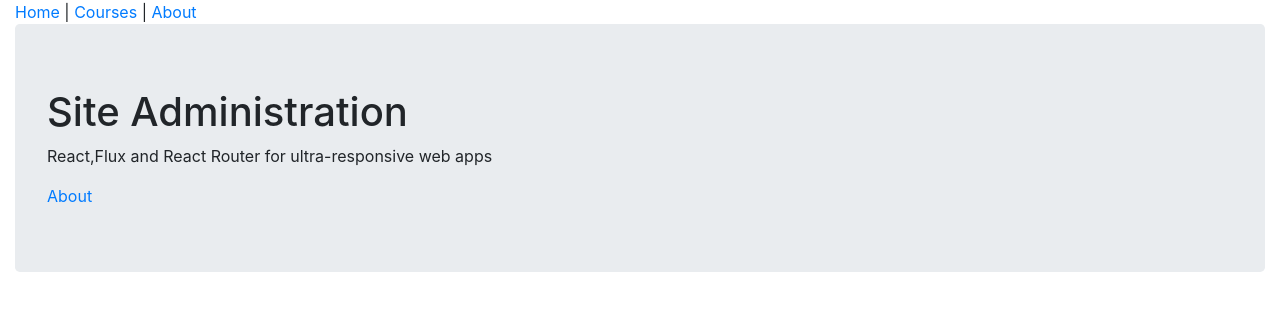
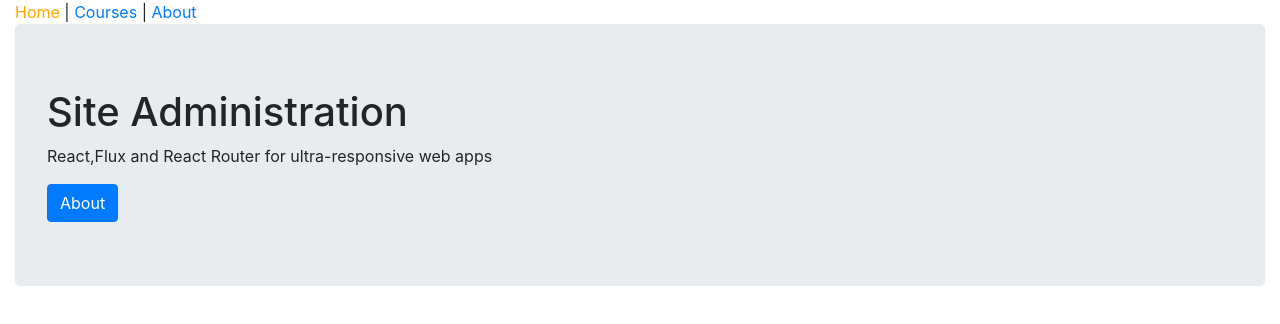
Before and after one commit to adnan-sahin/react-with-flux, a React (Create React App) app: page / in a window 1280 px wide. Shown: the top 324 px of the page. Built offline with nearby package versions, Linux system fonts and the light colour scheme; no server answers.

Commit message:
routing feature is integrated

```diff
--- a/src/components/App.js
+++ b/src/components/App.js
@@ -4,18 +4,22 @@ import HomePage from './HomePage';
 import AboutPage from './AboutPage';
 import CoursesPage from './CoursesPage';
 import Header from './common/Header';
+import { Route, Switch, Redirect } from 'react-router-dom';
+import NotFoundPage from './NotFoundPage';
+import ManageCoursePage from './ManageCoursePage';
 
 function App() {
-  function getPage() {
-    const route = window.location.pathname;
-    if (route === '/about') return <AboutPage />;
-    if (route === '/courses') return <CoursesPage />;
-    return <HomePage />;
-  }
   return (
     <div className='container-fluid'>
       <Header />
-      {getPage()}
+      <Switch>
+        <Route path='/' exact component={HomePage} />
+        <Route path='/courses' component={CoursesPage} />
+        <Route path='/about' component={AboutPage} />
+        <Route path='/course/:slug' component={ManageCoursePage} />
+        <Redirect from='/about-page' to='/about' />
+        <Route component={NotFoundPage} />
+      </Switch>
     </div>
   );
 }
--- a/src/components/CourseList.js
+++ b/src/components/CourseList.js
@@ -1,11 +1,14 @@
 import React from 'react';
 import PropTypes from 'prop-types';
+import { Link } from 'react-router-dom';
 
 function CourseList(props) {
   const renderRow = course => {
     return (
       <tr key={course.id}>
-        <td>{course.title}</td>
+        <td>
+          <Link to={'/course/' + course.slug}>{course.title}</Link>
+        </td>
         <td>{course.authorId}</td>
         <td>{course.category}</td>
       </tr>
--- a/src/components/HomePage.js
+++ b/src/components/HomePage.js
@@ -1,11 +1,12 @@
 import React from 'react';
+import { Link } from 'react-router-dom';
 
 function HomePage() {
   return (
     <div className='jumbotron'>
       <h1>Site Administration</h1>
       <p>React,Flux and React Router for ultra-responsive web apps</p>
-      <a href='/about'>About</a>
+      <Link to='about' className="btn btn-primary">About</Link>
     </div>
   );
 }
--- /dev/null
+++ b/src/components/ManageCoursePage.js
@@ -0,0 +1,14 @@
+import React from 'react';
+import { Prompt } from 'react-router-dom';
+
+const ManageCoursePage = props => {
+  return (
+    <>
+      <h2>Manage Course</h2>
+      <Prompt when={true} message='Are you sure you want to leave?' />
+      {props.match.params.slug}
+    </>
+  );
+};
+
+export default ManageCoursePage;
--- /dev/null
+++ b/src/components/NotFoundPage.js
@@ -0,0 +1,15 @@
+import React from 'react';
+import { Link } from 'react-router-dom';
+
+function NotFoundPage() {
+  return (
+    <div>
+      <h2>Page Not Found</h2>
+      <p>
+        <Link to='/'>Back to Home</Link>
+      </p>
+    </div>
+  );
+}
+
+export default NotFoundPage;
--- a/src/components/common/Header.js
+++ b/src/components/common/Header.js
@@ -1,9 +1,21 @@
 import React from 'react';
+import { NavLink } from 'react-router-dom';
 
 function Header() {
+  const activeStyle = { color: 'orange' };
   return (
     <nav>
-      <a href='/'>Home</a> | <a href='/courses'>Courses</a> | <a href='/about'>About</a>
+      <NavLink activeStyle={activeStyle} exact to='/'>
+        Home
+      </NavLink>
+      {' | '}
+      <NavLink activeStyle={activeStyle} to='/courses'>
+        Courses
+      </NavLink>
+      {' | '}
+      <NavLink activeStyle={activeStyle} to='/about'>
+        About
+      </NavLink>
     </nav>
   );
 }
--- a/src/index.js
+++ b/src/index.js
@@ -3,5 +3,11 @@ import 'bootstrap/dist/css/bootstrap.min.css';
 import React from 'react';
 import { render } from 'react-dom';
 import App from './components/App';
+import { BrowserRouter as Router } from 'react-router-dom';
 
-render(<App />, document.getElementById('root'));
+render(
+  <Router>
+    <App />
+  </Router>,
+  document.getElementById('root')
+);
```
